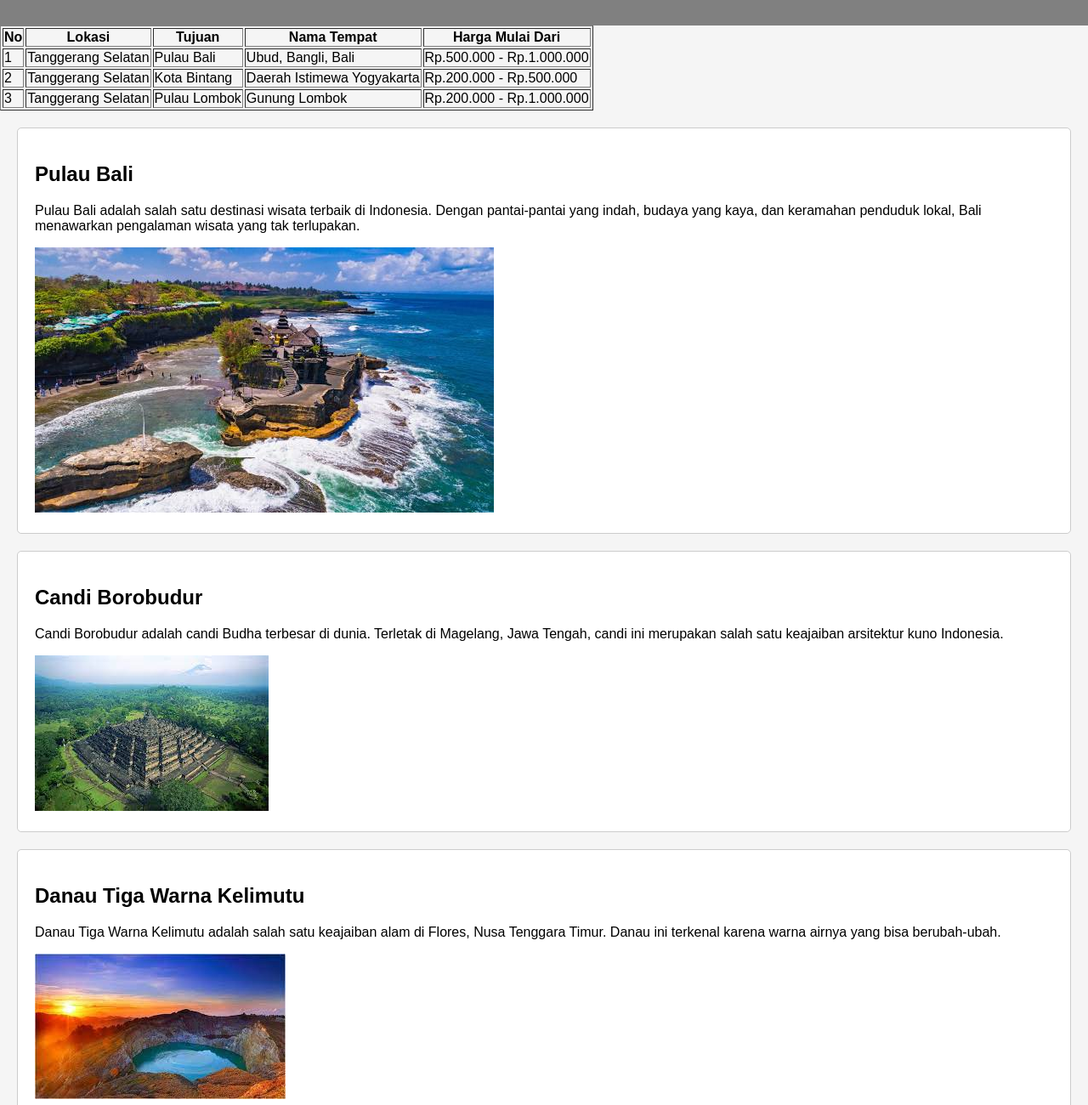
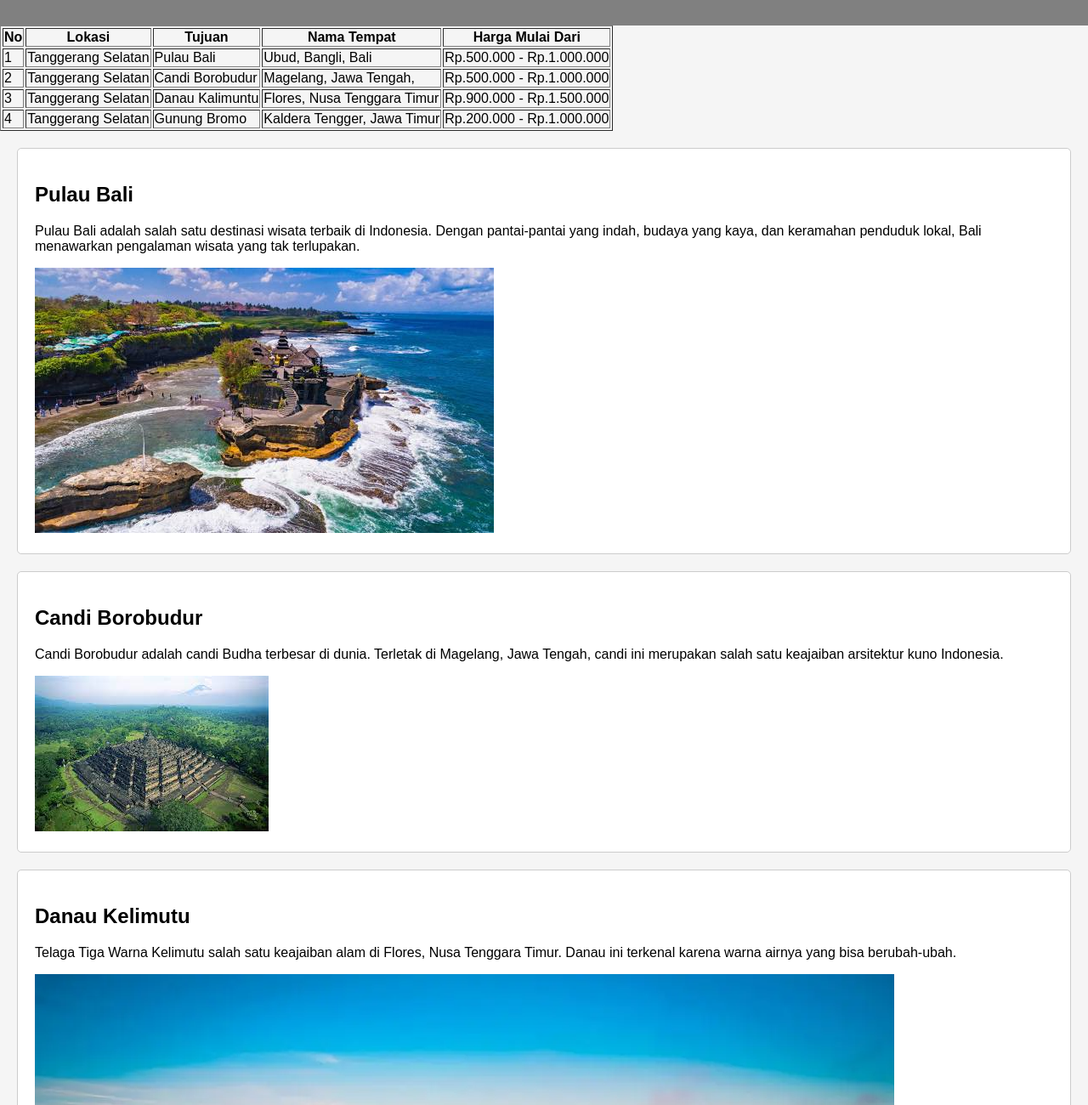
Before and after one commit to YulianDewantara/YulianDewantara.github.io, a plain HTML site: page Pertemuan7.html in a window 1280 px wide. Shown: the part 100-1400 px from the top of the page at 85% size. Drawn offline with Linux system fonts and the light colour scheme.

Commit message:
Update pertemuan 7

```diff
--- a/Pertemuan7.html
+++ b/Pertemuan7.html
@@ -61,15 +61,22 @@
         <tr>
             <td>2</td>
             <td>Tanggerang Selatan</td>
-            <td>Kota Bintang</td>
-            <td>Daerah Istimewa Yogyakarta</td>
-            <td>Rp.200.000 - Rp.500.000</td>
+            <td>Candi Borobudur</td>
+            <td>Magelang, Jawa Tengah,</td>
+            <td>Rp.500.000 - Rp.1.000.000</td>
         </tr>
         <tr>
             <td>3</td>
             <td>Tanggerang Selatan</td>
-            <td>Pulau Lombok</td>
-            <td>Gunung Lombok</td>
+            <td>Danau Kalimuntu</td>
+            <td>Flores, Nusa Tenggara Timur</td>
+            <td>Rp.900.000 - Rp.1.500.000</td>
+        </tr>
+        <tr>
+            <td>4</td>
+            <td>Tanggerang Selatan</td>
+            <td>Gunung Bromo</td>
+            <td>Kaldera Tengger, Jawa Timur</td>
             <td>Rp.200.000 - Rp.1.000.000</td>
         </tr>
     </table>
@@ -87,9 +94,9 @@
     </div>
 
     <div class="destination">
-        <h2>Danau Tiga Warna Kelimutu</h2>
-        <p>Danau Tiga Warna Kelimutu adalah salah satu keajaiban alam di Flores, Nusa Tenggara Timur. Danau ini terkenal karena warna airnya yang bisa berubah-ubah.</p>
-        <img src="danauwarna.jpg" alt="Danau Tiga Warna Kelimutu">
+        <h2>Danau Kelimutu</h2>
+        <p>Telaga Tiga Warna Kelimutu salah satu keajaiban alam di Flores, Nusa Tenggara Timur. Danau ini terkenal karena warna airnya yang bisa berubah-ubah.</p>
+        <img src="danauwarna.png" alt="Danau Tiga Warna Kelimutu">
     </div>
 
     <div class="destination">
```
Also changed, not shown: bromo.jpg, danauwarna.jpg (deleted), danauwarna.png (added).
